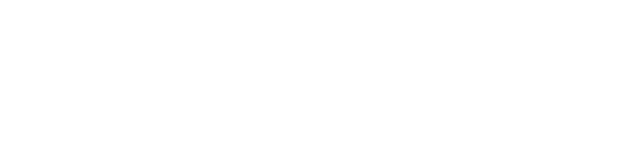
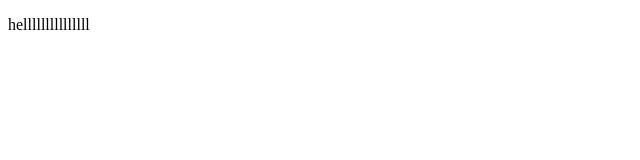
Before and after one commit to PradeepFusion/project-1, a plain HTML site: page ex.html in a window 1280 px wide. Shown: the whole page, without its empty margins (0-640 px from the left). Drawn offline with Linux system fonts and the light colour scheme.

Commit message:
modified

```diff
--- a/ex.html
+++ b/ex.html
@@ -6,6 +6,6 @@
     <title>Document</title>
 </head>
 <body>
-
+    <p>helllllllllllllll</p>
 </body>
 </html>
```
